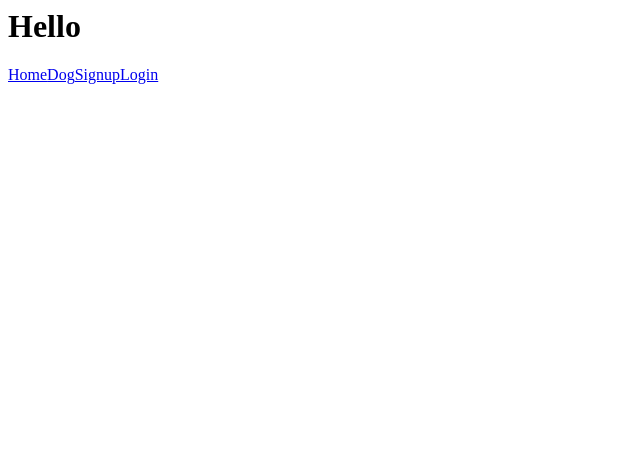
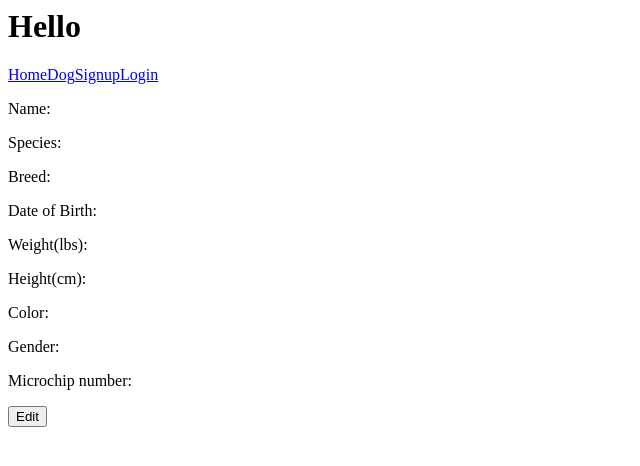
Before and after one commit to Tasselled-Wobbegong-PTRI15/PawPal, a React app: page /dog in a window 1280 px wide. Shown: the top 466 px of the page, without its empty margins (0-640 px from the left). Built offline with nearby package versions, Linux system fonts and the light colour scheme; no server answers.

Commit message:
added edit button to dog and format

```diff
--- a/client/Dog.jsx
+++ b/client/Dog.jsx
@@ -1,6 +1,6 @@
 import React, { useState, useEffect } from 'react'
 
-const Dog = () => {
+const Dog = props => {
     // create a state
     const [dogInfo, setDogInfo] = useState({
         name: '',
@@ -47,20 +47,49 @@ const Dog = () => {
         displayDogInfo();
     }, [])
 
-
+    const handleEditClick = () => {
+        // edit logic goes here, redirect to separate page to edit dog info?
+    }
     // return dog information
     return(
         <div>
-            <p>{dogInfo.name}</p>
-            <p>{dogInfo.dob}</p>
-            <p>{dogInfo.age}</p>
-            <p>{dogInfo.species}</p>
-            <p>{dogInfo.breed}</p>
-            <p>{dogInfo.weight_lb}</p>
-            <p>{dogInfo.height_cm}</p>
-            <p>{dogInfo.color}</p>
-            <p>{dogInfo.gender}</p>
-            <p>{dogInfo.microchip}</p>
+            <p>
+                <label htmlFor ='name'>Name: </label>
+                <span id= "dogName">{dogInfo.name} </span>
+            </p>
+            <p>
+                <label htmlFor ='species'>Species: </label>
+                <span id= "species">{dogInfo.species} </span>
+            </p>
+            <p>
+                <label htmlFor ='breed'>Breed: </label>
+                <span id= "breed">{dogInfo.breed} </span>
+            </p>
+            <p>
+                <label htmlFor ='dob'>Date of Birth: </label>
+                <span id= "dob">{dogInfo.dob} </span>
+            </p>
+            <p>
+                <label htmlFor ='weight_lb'>Weight(lbs): </label>
+                <span id= "weight_lb">{dogInfo.weight_lb} </span>
+            </p>
+            <p>
+                <label htmlFor ='height_cm'>Height(cm): </label>
+                <span id= "height_cm">{dogInfo.height_cm} </span>
+            </p>
+            <p>
+                <label htmlFor ='color'>Color: </label>
+                <span id= "color">{dogInfo.color} </span>
+            </p>
+            <p>
+                <label htmlFor ='gender'>Gender: </label>
+                <span id= "gender">{dogInfo.gender} </span>
+            </p>
+            <p>
+                <label htmlFor ='microchip'>Microchip number: </label>
+                <span id= "microchip">{dogInfo.microchip} </span>
+            </p>
+            <button onClick ={handleEditClick}>Edit</button>
         </div>
     )
 }
```
